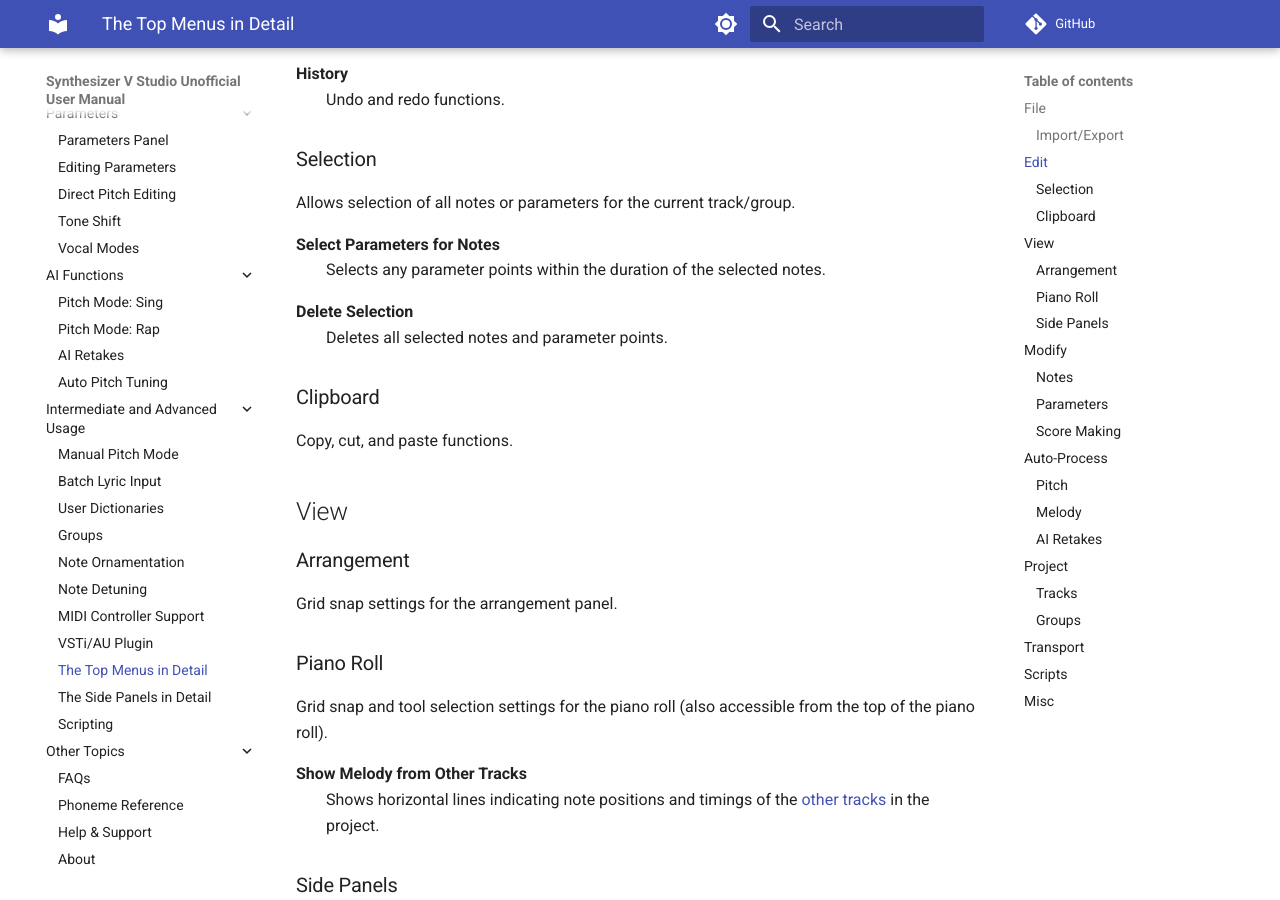
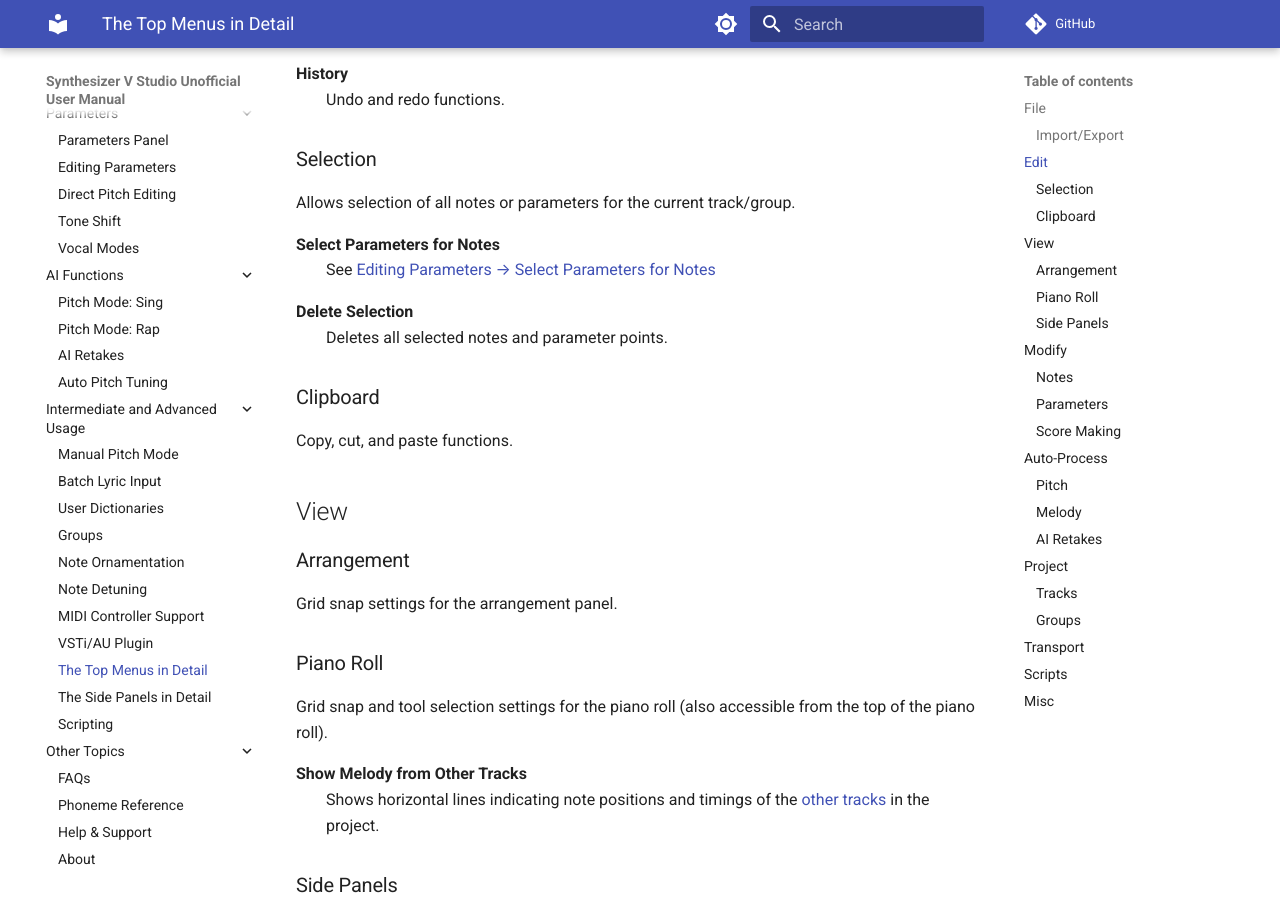
Before and after one commit to claire-west/svstudio-manual, an MkDocs documentation site: the page built from docs/advanced/top-menus.md, in a window 1280 px wide and 900 px high, scrolled down 681 px. Built offline with MkDocs 1.6.1 and Material for MkDocs 9.7.7, drawn with Linux system fonts in a browser that asks for light colours; comment, search, counter and statistics services are not loaded.

Commit message:
Add description for Select Parameters for Notes

```diff
--- a/docs/advanced/top-menus.md
+++ b/docs/advanced/top-menus.md
@@ -23,7 +23,7 @@
 Allows selection of all notes or parameters for the current track/group.
 
 **Select Parameters for Notes**
-: Selects any parameter points within the duration of the selected notes.
+: See [Editing Parameters → Select Parameters for Notes](../parameters/editing-parameters.md#select-parameters-for-notes)
 
 **Delete Selection**
 : Deletes all selected notes and parameter points.
```
Also changed, not shown: docs/parameters/editing-parameters.md (+9 -0 lines), 1 other file.
